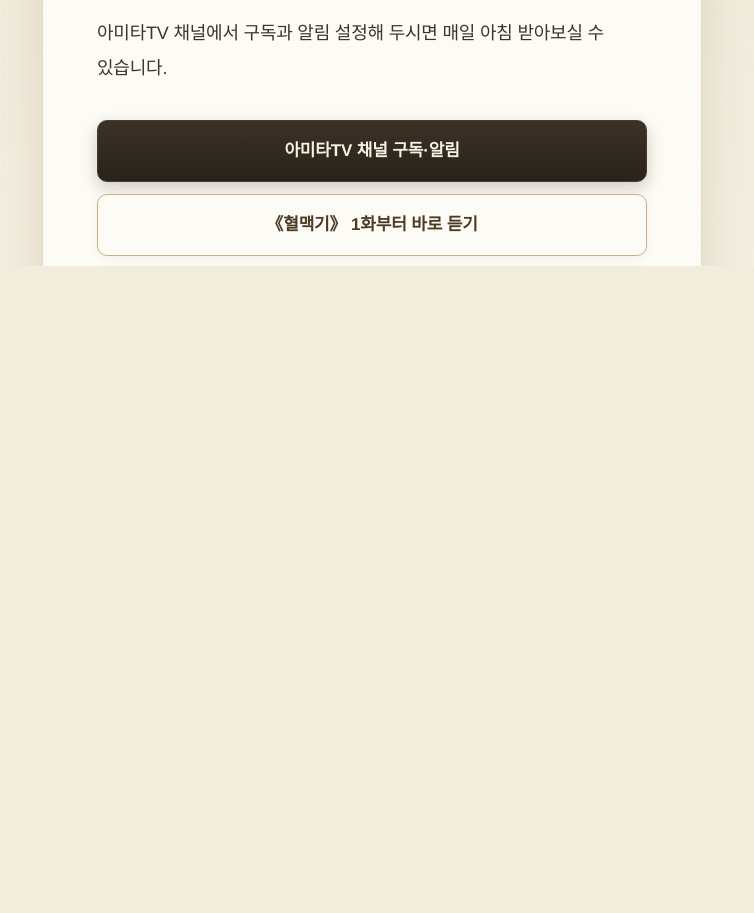
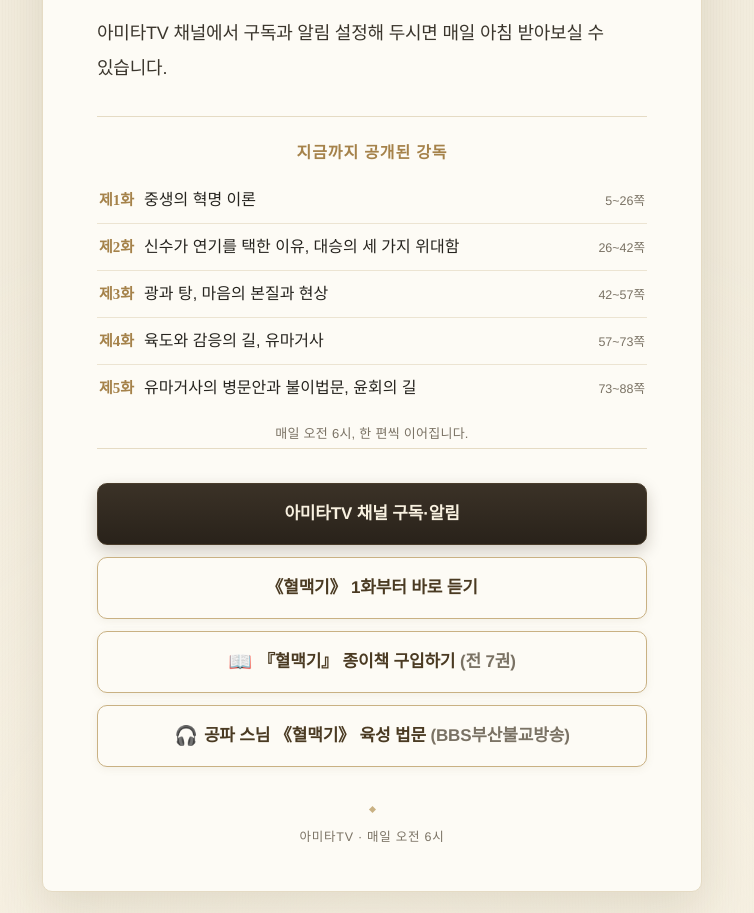
Before and after one commit to mujusang/hyeolmaekgi, a plain HTML site: page index.html in a window 1280 px wide. Shown: the part 1259-2172 px from the top of the page, without its empty margins (268-1022 px from the left). Before the commit the page ends 1848 px from the top, so only its background shows below. Drawn offline with Linux system fonts and the light colour scheme.

Commit message:
지금까지 공개된 강독 1~5화 목록 추가(제5화 73~88쪽)

```diff
--- a/index.html
+++ b/index.html
@@ -141,6 +141,62 @@
     margin:0 0 .35em;
   }
   blockquote p:last-child{margin-bottom:0;}
+  section.eps{
+    margin:30px 0 0;
+    padding:22px 0 4px;
+    border-top:1px solid var(--line);
+    border-bottom:1px solid var(--line);
+  }
+  section.eps h2{
+    font-family:var(--serif);
+    font-size:16px;
+    font-weight:600;
+    color:var(--gold);
+    letter-spacing:.06em;
+    margin:0 0 14px;
+    text-align:center;
+  }
+  section.eps ol{
+    list-style:none;
+    margin:0;
+    padding:0;
+  }
+  section.eps li{
+    border-top:1px solid rgba(229,219,196,.7);
+  }
+  section.eps li:first-child{border-top:0;}
+  section.eps a{
+    display:flex;
+    align-items:baseline;
+    gap:10px;
+    padding:11px 2px;
+    text-decoration:none;
+    color:var(--ink);
+    font-size:16px;
+    line-height:1.5;
+    word-break:keep-all;
+  }
+  section.eps a .no{
+    flex:0 0 auto;
+    font-family:var(--serif);
+    font-weight:600;
+    color:var(--gold);
+    font-size:15px;
+  }
+  section.eps a .ttl{flex:1 1 auto;}
+  section.eps a .pg{
+    flex:0 0 auto;
+    color:var(--muted);
+    font-size:12.5px;
+    white-space:nowrap;
+  }
+  section.eps .note{
+    margin:12px 0 2px;
+    text-align:center;
+    color:var(--muted);
+    font-size:13px;
+    letter-spacing:.02em;
+  }
   nav.actions{
     margin:34px 0 0;
     display:flex;
@@ -246,6 +302,18 @@
     <p>아미타TV 채널에서 구독과 알림 설정해 두시면 매일 아침 받아보실 수 있습니다.</p>
   </div>
 
+  <section class="eps">
+    <h2>지금까지 공개된 강독</h2>
+    <ol>
+      <li><a href="https://youtu.be/euoCdhB-png" target="_blank" rel="noopener"><span class="no">제1화</span><span class="ttl">중생의 혁명 이론</span><span class="pg">5~26쪽</span></a></li>
+      <li><a href="https://youtu.be/CDy5dp5tbBU" target="_blank" rel="noopener"><span class="no">제2화</span><span class="ttl">신수가 연기를 택한 이유, 대승의 세 가지 위대함</span><span class="pg">26~42쪽</span></a></li>
+      <li><a href="https://youtu.be/EzxSz5N6w2k" target="_blank" rel="noopener"><span class="no">제3화</span><span class="ttl">광과 탕, 마음의 본질과 현상</span><span class="pg">42~57쪽</span></a></li>
+      <li><a href="https://youtu.be/vx2ochh0BM0" target="_blank" rel="noopener"><span class="no">제4화</span><span class="ttl">육도와 감응의 길, 유마거사</span><span class="pg">57~73쪽</span></a></li>
+      <li><a href="https://youtu.be/oSROwkxG0VM" target="_blank" rel="noopener"><span class="no">제5화</span><span class="ttl">유마거사의 병문안과 불이법문, 윤회의 길</span><span class="pg">73~88쪽</span></a></li>
+    </ol>
+    <p class="note">매일 오전 6시, 한 편씩 이어집니다.</p>
+  </section>
+
   <nav class="actions">
     <a class="btn btn-primary" href="https://www.youtube.com/channel/UCVnNOyYBT5WLVnjjhbvBa6g?sub_confirmation=1" target="_blank" rel="noopener">아미타TV 채널 구독·알림</a>
     <a class="btn btn-ghost" href="https://youtube.com/playlist?list=PLXJfHh-_h_TI" target="_blank" rel="noopener">《혈맥기》 1화부터 바로 듣기</a>
```
Also changed, not shown: screens/hyeolmaekgi-live-desktop-body-2026-11-17-090416.png (added), screens/hyeolmaekgi-live-desktop-buttons-2026-11-17.png (added), screens/hyeolmaekgi-live-desktop-top-2026-11-17-090408.png (added), screens/hyeolmaekgi-live-mobile390-buttons-2026-11-17.png (added).
